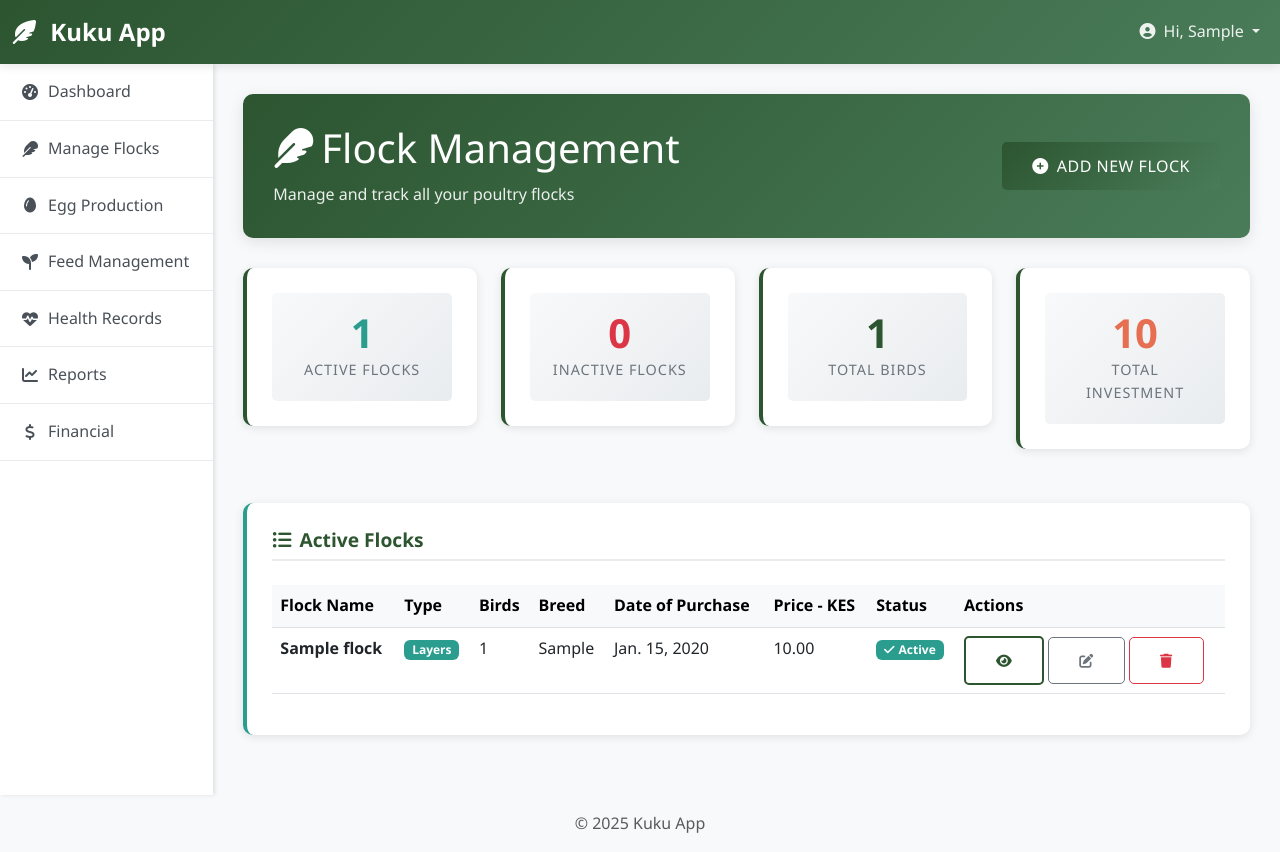
After one commit to pmureithidev/poultry_farm, a Django app: page /farm/flock_dashboard in a window 1280 px wide. The commit adds this page. Run offline with Django 5.2, Linux system fonts and the light colour scheme; a user stored in the database is signed in; tables that the repository leaves empty hold one stand-in row (values such as "Sample post").

```diff
--- a/farm/context_processors.py
+++ b/farm/context_processors.py
@@ -16,6 +16,9 @@ def farm_stats(request):
         total_layers = active_flocks.filter(flock_type='layers').aggregate(Sum('number_of_birds'))['number_of_birds__sum'] or 0
         total_broilers = active_flocks.filter(flock_type='broilers').aggregate(Sum('number_of_birds'))['number_of_birds__sum'] or 0
 
+        # total cost of active flock
+        total_cost = active_flocks.aggregate(Sum('price'))['price__sum'] or 0
+
     else:
         # Define all values for anonymous users to avoid NameError
         active_count = 0
@@ -23,6 +26,7 @@ def farm_stats(request):
         total_birds = 0
         total_layers = 0
         total_broilers = 0
+        total_cost = 0
 
     return {
         'active_flocks': active_count,
@@ -30,4 +34,5 @@ def farm_stats(request):
         'total_birds': total_birds,
         'total_layers': total_layers,
         'total_broilers':  total_broilers,
+        'total_cost': total_cost,
     }
--- a/farm/templates/farm/farm.html
+++ b/farm/templates/farm/create_flock_form.html
@@ -197,7 +197,7 @@
 
                 <!-- Form Actions -->
                 <div class="d-flex gap-3 justify-content-end">
-                    <a href="{% url 'dashboard' %}" class="btn btn-outline-primary">
+                    <a href="{% url 'flock_dashboard' %}" class="btn btn-outline-primary">
                         <i class="fas fa-arrow-left me-2"></i>Back to Dashboard
                     </a>
                     <button type="submit" class="btn btn-primary" name="action" value="create_flock">
--- /dev/null
+++ b/farm/templates/farm/flock_dashboard.html
@@ -0,0 +1,123 @@
+{% extends 'base.html' %}
+{% load static %}
+{% load humanize %}
+
+{% block page_header %}
+<div class="page-header">
+    <div class="d-flex justify-content-between align-items-center">
+        <div>
+            <h1><i class="fa-solid fa-feather me-2"></i>Flock Management</h1>
+            <p>Manage and track all your poultry flocks</p>
+        </div>
+        <div>
+            <a href="{% url 'create_flock' %}" class="btn btn-primary">
+                <i class="fas fa-plus-circle me-2"></i>Add New Flock
+            </a>
+        </div>
+    </div>
+</div>
+{% endblock %}
+
+{% block content %}
+<!-- Dashboard Stats -->
+<div class="row mb-4">
+    <div class="col-md-3">
+        <div class="content-card stats-card">
+            <div class="stat-item">
+                <div class="stat-number text-success">{{ active_flocks }}</div>
+                <div class="stat-label">Active Flocks</div>
+            </div>
+        </div>
+    </div>
+    <div class="col-md-3">
+        <div class="content-card stats-card">
+            <div class="stat-item">
+                <div class="stat-number text-danger">{{ inactive_flocks }}</div>
+                <div class="stat-label">Inactive Flocks</div>
+            </div>
+        </div>
+    </div>
+    <div class="col-md-3">
+        <div class="content-card stats-card">
+            <div class="stat-item">
+                <div class="stat-number text-primary">{{ total_birds }}</div>
+                <div class="stat-label">Total Birds</div>
+            </div>
+        </div>
+    </div>
+    <div class="col-md-3">
+        <div class="content-card stats-card">
+            <div class="stat-item">
+                <div class="stat-number text-warning">{{ total_cost|floatformat:0|intcomma }}</div>
+                <div class="stat-label">Total Investment</div>
+            </div>
+        </div>
+    </div>
+</div>
+
+<!-- Flocks List -->
+<div class="content-card chart-card">
+    <h4 class="section-title mb-4">
+        <i class="fas fa-list-ul me-2"></i>Active Flocks
+    </h4>
+
+    {% if flocks %}
+    <div class="table-responsive">
+        <table class="table table-hover">
+            <thead class="table-light">
+                <tr>
+                    <th>Flock Name</th>
+                    <th>Type</th>
+                    <th>Birds</th>
+                    <th>Breed</th>
+                    <th>Date of Purchase</th>
+                    <th>Price - KES</th>
+                    <th>Status</th>
+                    <th>Actions</th>
+                </tr>
+            </thead>
+            <tbody>
+                {% for flock in flocks %}
+                <tr>
+                    <td>
+                        <strong>{{ flock.name }}</strong>
+                    </td>
+                    <td>
+                        <span class="badge bg-success">{{ flock.flock_type|capfirst  }}</span>
+                    </td>
+                    <td>{{ flock.number_of_birds }}</td>
+                    <td>{{ flock.breed }}</td>
+                    <td>{{ flock.date_of_purchase }}</td>
+                    <td>{{ flock.price|floatformat:2|intcomma }}</td>
+                    <td>
+                        {% if flock.is_active %}
+                            <span class="badge bg-success"><i class="fas fa-check me-1"></i>Active</span>
+                        {% else %}
+                            <span class="badge bg-secondary"><i class="fas fa-times me-1"></i>Inactive</span>
+                        {% endif %}
+                    </td>
+                    <td>
+                        <a href="#" class="btn btn-sm btn-outline-primary">
+                            <i class="fas fa-eye"></i>
+                        </a>
+                        <a href="#" class="btn btn-sm btn-outline-secondary">
+                            <i class="fas fa-edit"></i>
+                        </a>
+                        <a href="#" class="btn btn-sm btn-outline-danger" onclick="return confirm('Are you sure?')">
+                            <i class="fas fa-trash"></i>
+                        </a>
+                    </td>
+                </tr>
+                {% endfor %}
+            </tbody>
+        </table>
+    </div>
+    {% else %}
+    <div class="empty-state text-center py-5">
+        <i class="fas fa-inbox fa-3x text-muted mb-3"></i>
+        <h5>No Flocks Yet</h5>
+    </div>
+    {% endif %}
+</div>
+
+{% endblock %}
--- a/farm/urls.py
+++ b/farm/urls.py
@@ -2,6 +2,7 @@ from django.urls import path, include
 from . import views
 
 urlpatterns = [
-    path('dashboard/', views.dashboard, name='dashboard'),
-    path('create_flock', views.create_flock, name='create_flock')
+    path('dashboard', views.dashboard, name='dashboard'),
+    path('create_flock', views.create_flock, name='create_flock'),
+    path('flock_dashboard', views.flock_dashboard, name='flock_dashboard'),
 ]
--- a/farm/views.py
+++ b/farm/views.py
@@ -8,9 +8,17 @@ from .models import Flock
 def dashboard(request):
    return render(
         request,
-        'farm/dashboard.html',
+        'farm/main_dashboard.html',
     )
 
+@login_required
+def flock_dashboard(request):
+    flocks = Flock.objects.filter(user=request.user)
+    return render(
+        request,
+        'farm/flock_dashboard.html',
+        {'flocks': flocks}
+    )
 
 @login_required
 def create_flock(request):
@@ -25,6 +33,6 @@ def create_flock(request):
         form = CreateFlockForm()
 
     return render(request,
-                    'farm/farm.html',
+                    'farm/create_flock_form.html',
                     {'form':form}
     )
--- a/layers/settings.py
+++ b/layers/settings.py
@@ -35,6 +35,7 @@ INSTALLED_APPS = [
     'accounts.apps.AccountsConfig', #new app
     'farm.apps.FarmConfig', #farm app
     'eggs.apps.EggsConfig', #eggs app
+    'django.contrib.humanize', #dispaly numbers nicely
     'django.contrib.admin',
     'django.contrib.auth',
     'django.contrib.contenttypes',
@@ -75,7 +76,7 @@ WSGI_APPLICATION = 'layers.wsgi.application'
 
 
 # Custom authentication
-LOGIN_REDIRECT_URL = '/farm/dashboard/'
+LOGIN_REDIRECT_URL = '/farm/dashboard'
 LOGIN_URL = 'login'
 LOGOUT_URL = 'logout'
 
--- a/templates/base.html
+++ b/templates/base.html
@@ -111,9 +111,9 @@
                         <i class="fas fa-tachometer-alt me-2"></i>
                         Dashboard
                     </a>
-                    <a class="nav-link {% block nav_birds %}{% endblock %}" href="{% url 'create_flock' %}">
+                    <a class="nav-link {% block nav_birds %}{% endblock %}" href="{% url 'flock_dashboard' %}">
                         <i class="fa-solid fa-feather me-2"></i>
-                        Add Flock
+                        Manage Flocks
                     </a>
                     <a class="nav-link {% block nav_eggs %}{% endblock %}" href="{% url 'egg_dashboard' %}">
                         <i class="fas fa-egg me-2"></i>
```
Also changed, not shown: farm/templates/farm/main_dashboard.html (renamed from farm/templates/farm/dashboard.html).
